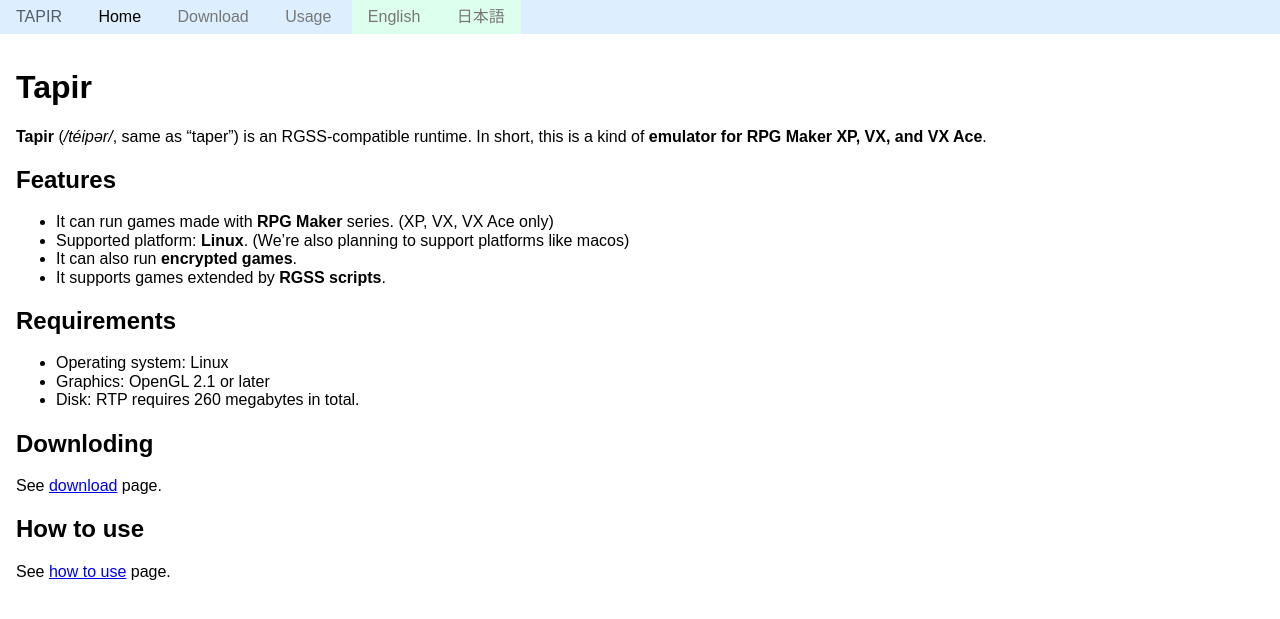
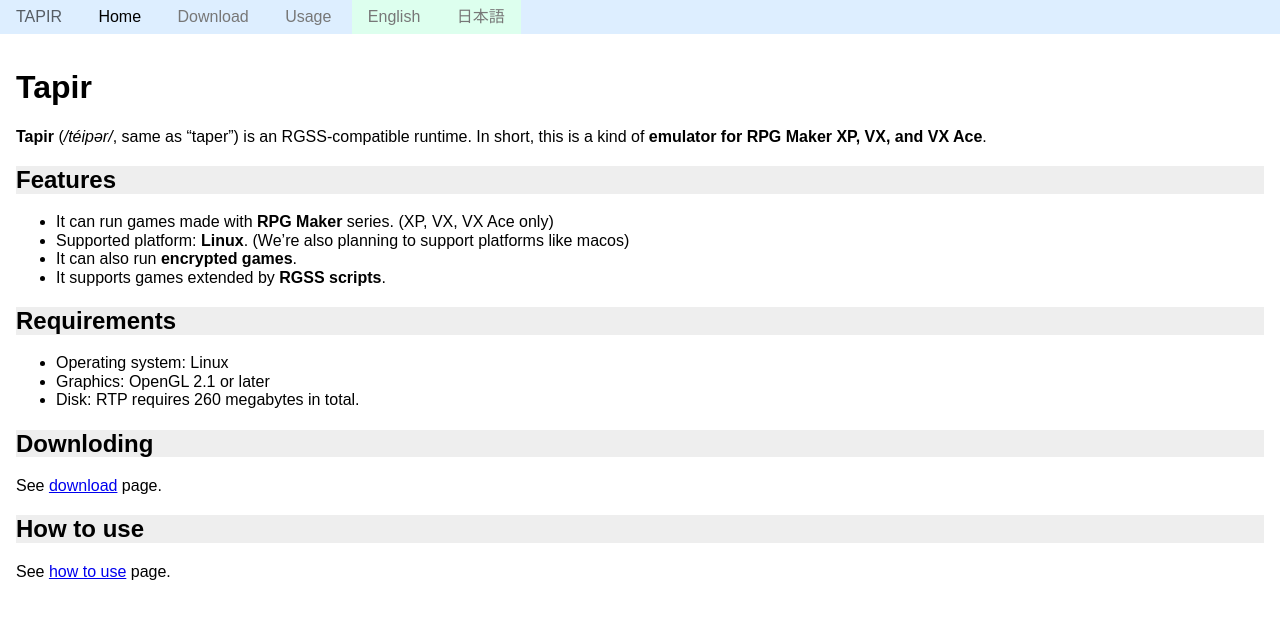
Before and after one commit to qnighy/tapir, a Jekyll site: the page built from index.md, in a window 1280 px wide. Shown: the top 619 px of the page. Built offline with Jekyll 4.4.1, drawn with Linux system fonts in a browser that asks for light colours; nearby versions of some CDN libraries.

Commit message:
Add a light background to h2.

```diff
--- a/css/tapir-www.css
+++ b/css/tapir-www.css
@@ -15,3 +15,7 @@
 .lang-menu {
   background-color: #DDFFEE;
 }
+
+.content h2 {
+  background-color: #EEEEEE;
+}
```
